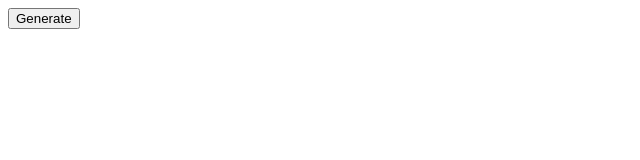
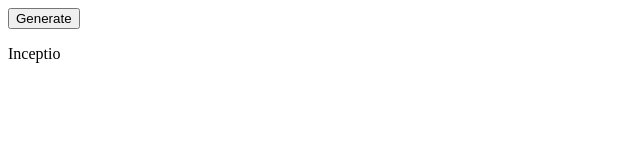
Before and after one commit to Radhika50/Vatavaran, a plain HTML site: page index.html in a window 1280 px wide. Both pictures are taken after a click on the button "Generate". Shown: the full height of the page, 0-640 px from the left. Drawn offline with Linux system fonts and the light colour scheme.

Commit message:
Update index.html

```diff
--- a/index.html
+++ b/index.html
@@ -4,7 +4,7 @@
     <Title> Basic Hosting</Title>
   </head>
   <body>
-    <button onclick()="randomgen()">Generate</button>
+    <button onclick="randomgen()">Generate</button>
     <p id="movie"></p>
     <script>
       const movies=[
@@ -15,7 +15,7 @@
       ];
       function randomgen(){
         const ind=Math.floor(Math.random()*movies.length);
-        documet.getElementById("movie").textContent=movies[ind];
+        document.getElementById("movie").textContent=movies[ind];
       }
     </script>
   </body>
```
